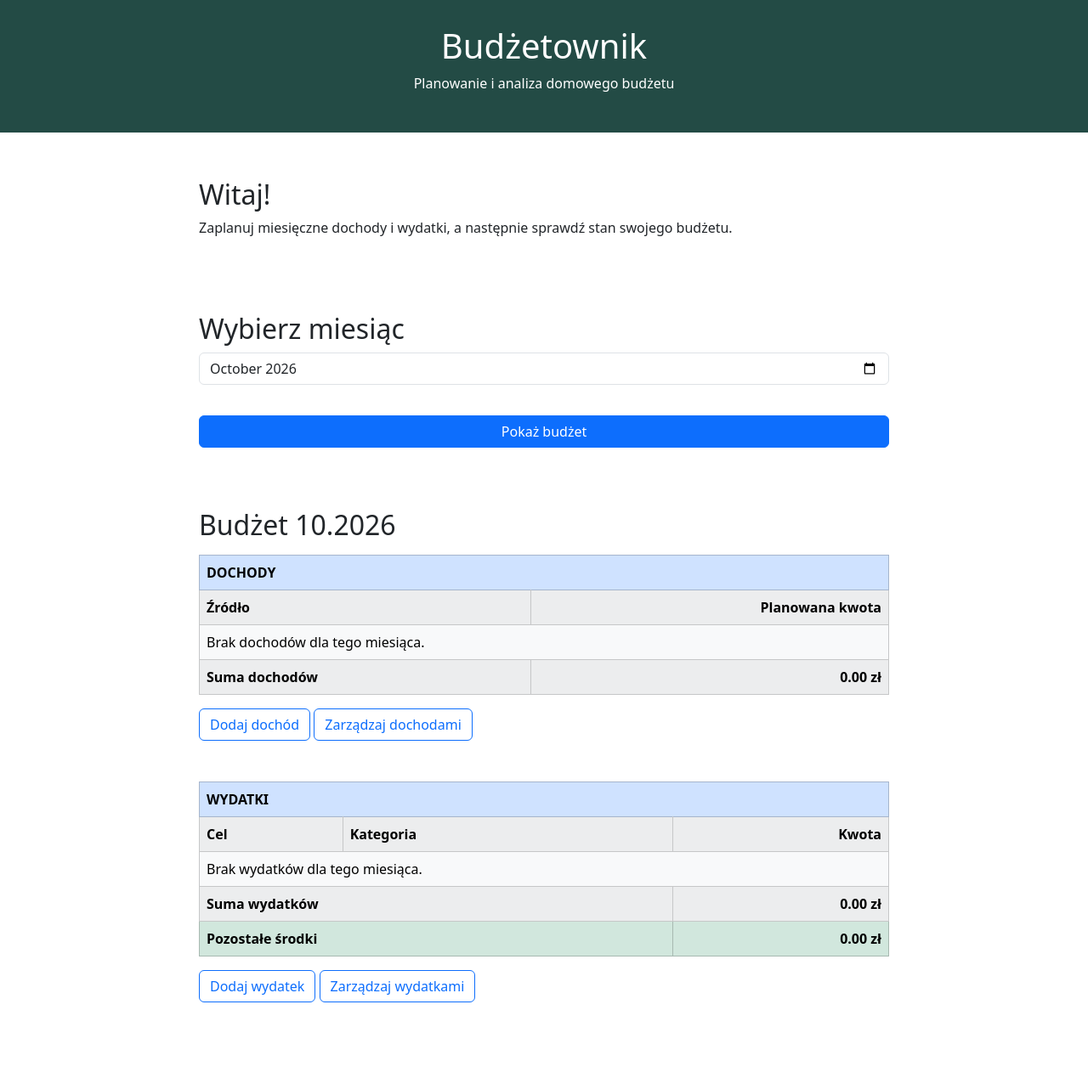
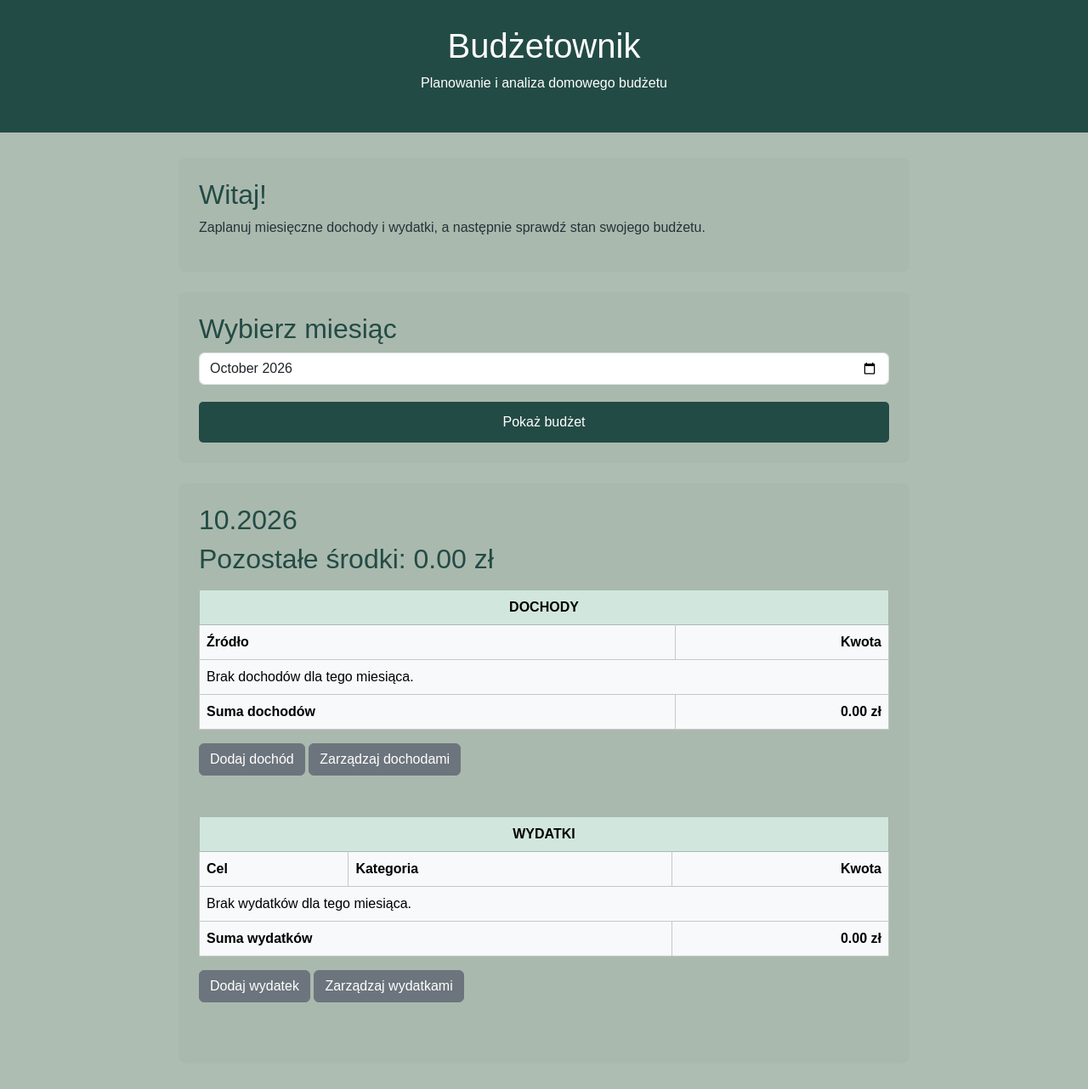
Before and after one commit to SandraS34/budget_analysis, a Flask app: page / in a window 1280 px wide. Shown: the whole page at 85% size. Run offline with Flask 3, Linux system fonts and the light colour scheme.

Commit message:
Dopracowanie stylu

```diff
--- a/static/style.css
+++ b/static/style.css
@@ -2,7 +2,7 @@
 body {
     margin: 0;
     font-family: Arial, sans-serif;
-    background-color: #f4f6f8;
+    background-color: #aabaaef1;
     color: #263238;
 }
 
@@ -26,7 +26,7 @@ main {
 section {
     margin-bottom: 24px;
     padding: 24px;
-    background-color: white;
+    background-color: #aabaaef1;
     border-radius: 8px;
 }
 
@@ -63,3 +63,8 @@ form button {
 form button:hover {
     background-color: #326b62;
 }
+
+.table thead th {
+    text-align: center;
+    vertical-align: middle;
+}
--- a/templates/add_expense.html
+++ b/templates/add_expense.html
@@ -3,7 +3,7 @@
 
 {% block content %}
 <a href="/" class="btn btn-outline-secondary mb-3">
-    ← Powrót do strony głównej
+    Powrót do strony głównej
 </a>
 <section class="add_expense">
     <h2 class="mb-4">Dodaj zobowiązanie</h2>
--- a/templates/add_income.html
+++ b/templates/add_income.html
@@ -3,7 +3,7 @@
 
 {% block content %}
 <a href="/" class="btn btn-outline-secondary mb-3">
-    ← Powrót do strony głównej
+    Powrót do strony głównej
 </a>
 <section>
     <h2>Dodaj dochód</h2>
--- a/templates/base.html
+++ b/templates/base.html
@@ -5,10 +5,10 @@
     <meta charset="UTF-8">
     <meta name="viewport" content="width=device-width, initial-scale=1.0">
     <title>{% block title %}Budżetownik{% endblock %}</title>
+    <link
+        href="https://cdn.jsdelivr.net/npm/bootstrap@5.3.8/dist/css/bootstrap.min.css"
+        rel="stylesheet">
     <link rel="stylesheet" href="{{ url_for('static', filename='style.css') }}">
-    <link
-    href="https://cdn.jsdelivr.net/npm/bootstrap@5.3.8/dist/css/bootstrap.min.css"
-    rel="stylesheet">
 </head>
 <body>
     <header>
--- a/templates/edit_income.html
+++ b/templates/edit_income.html
@@ -3,7 +3,7 @@
 
 {% block content %}
 <a href="/" class="btn btn-outline-secondary mb-3">
-    ← Powrót do strony głównej
+    Powrót do strony głównej
 </a>
 
 <section>
--- a/templates/index.html
+++ b/templates/index.html
@@ -12,11 +12,11 @@
         </p>
     </section>
 
-    <section class="month-selection mt-4">
+    <section>
         <h2>Wybierz miesiąc</h2>
 
         <form method="GET" action="/">
-            <div class="mb-3">
+            <div>
 
                 <input
                     type="month"
@@ -28,30 +28,34 @@
                 >
             </div>
 
-            <button type="submit" class="btn btn-primary">
+            <button type="submit">
                 Pokaż budżet
             </button>
         </form>
     </section>
 
     <section class="budget-summary mt-4">
+        <h2>
+            {{ selected_month.strftime('%m.%Y') }}
+        </h2>
+
         <h2 class="mb-3">
-            Budżet {{ selected_month.strftime('%m.%Y') }}
+            Pozostałe środki: {{ '%.2f'|format(remaining / 100) }} zł
         </h2>
 
         <div class="table-responsive">
-            <table class="table table-striped table-hover table-bordered align-middle">
+            <table class="table table-hover table-bordered align-middle">
 
 
-                <thead>
-                    <tr class="table-primary">
+                <thead class="table-success">
+                    <tr>
                         <th colspan="3">DOCHODY</th>
                     </tr>
                 </thead>
                 <tbody class="table-light">
                     <tr>
                         <th scope="col">Źródło</th>
-                        <th scope="col" class="text-end">Planowana kwota</th>
+                        <th scope="col" class="text-end">Kwota</th>
                     </tr>
 
                     {% for income in incomes %}
@@ -76,18 +80,18 @@
                 </tbody>
             </table>
         </div>
-        <a href="/income/add" class="btn btn-outline-primary mb-5">Dodaj dochód</a>
+        <a href="/income/add" class="btn btn-secondary mb-5">Dodaj dochód</a>
 
         <a
             href="/income/manage?month={{ selected_month.strftime('%Y-%m') }}"
-            class="btn btn-outline-primary mb-5">
+            class="btn btn-secondary mb-5">
 
             Zarządzaj dochodami
 
         </a>
         <div class="table-responsive">
-            <table class="table table-striped table-hover table-bordered align-middle">
-                <thead class="table-primary">
+            <table class="table table-hover table-bordered align-middle">
+                <thead class="table-success">
                     <tr>
                         <th colspan="3">WYDATKI</th>
                     </tr>
@@ -119,18 +123,11 @@
                             {{ '%.2f'|format(total_expenses / 100) }} zł
                         </td>
                     </tr>
-
-                    <tr class="table-success fw-bold">
-                        <td colspan="2">Pozostałe środki</td>
-                        <td class="text-end">
-                            {{ '%.2f'|format(remaining / 100) }} zł
-                        </td>
-                    </tr>
                 </tbody>
             </table>
         </div>
-        <a href="/expense/add" class="btn btn-outline-primary mb-5">Dodaj wydatek</a>
-        <a href="/expense/manage?month={{ selected_month.strftime('%Y-%m') }}" class="btn btn-outline-primary mb-5">
+        <a href="/expense/add" class="btn btn-secondary mb-5">Dodaj wydatek</a>
+        <a href="/expense/manage?month={{ selected_month.strftime('%Y-%m') }}" class="btn btn-secondary mb-5">
             Zarządzaj wydatkami
         </a>
     </section>
--- a/templates/manage_expenses.html
+++ b/templates/manage_expenses.html
@@ -17,7 +17,7 @@
 
     <div class="table-responsive">
         <table class="table table-striped table-hover">
-            <thead class="table-light">
+            <thead class="table-success">
                 <tr>
                     <th scope="col">Cel wydatku</th>
                     <th scope="col">Kategoria</th>
--- a/templates/manage_income.html
+++ b/templates/manage_income.html
@@ -4,7 +4,7 @@
 
 {% block content %}
 <a href="/?month={{ selected_month.strftime('%Y-%m') }}" class="btn btn-outline-secondary mb-3">
-    ← Powrót do strony głównej
+    Powrót do strony głównej
 </a>
 
 <section>
@@ -17,7 +17,7 @@
 
     <div class="table-responsive">
         <table class="table table-striped table-hover">
-            <thead class="table-light">
+            <thead class="table-success">
                 <tr>
                     <th scope="col">Źródło dochodu</th>
                     <th scope="col" class="text-end">Kwota</th>
```
